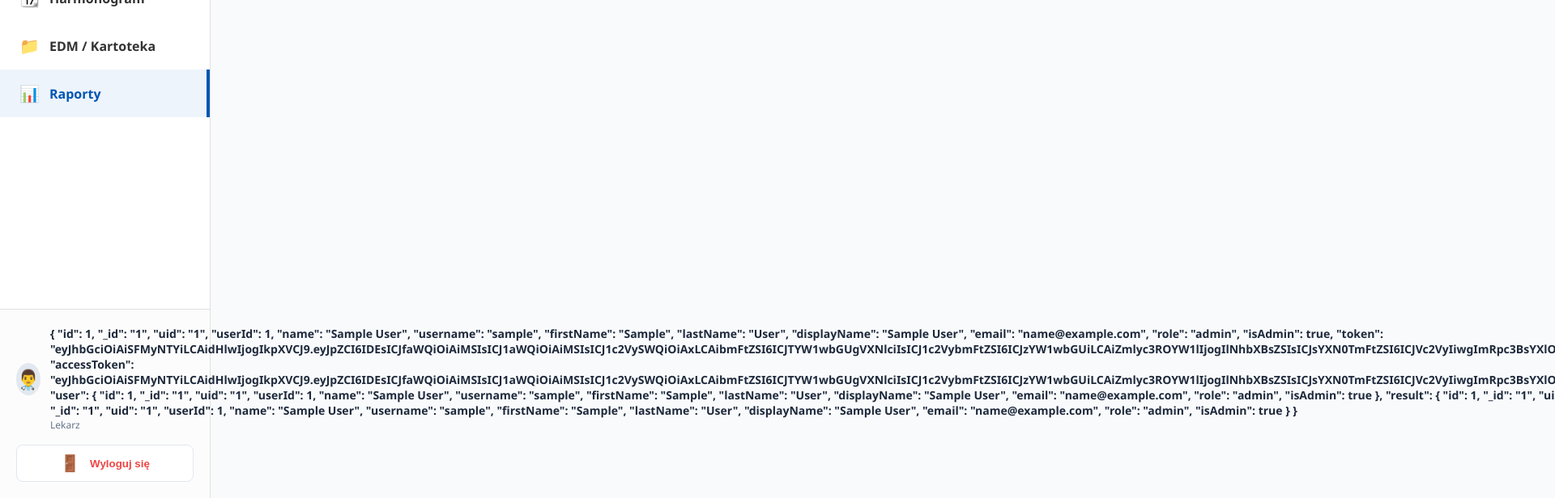
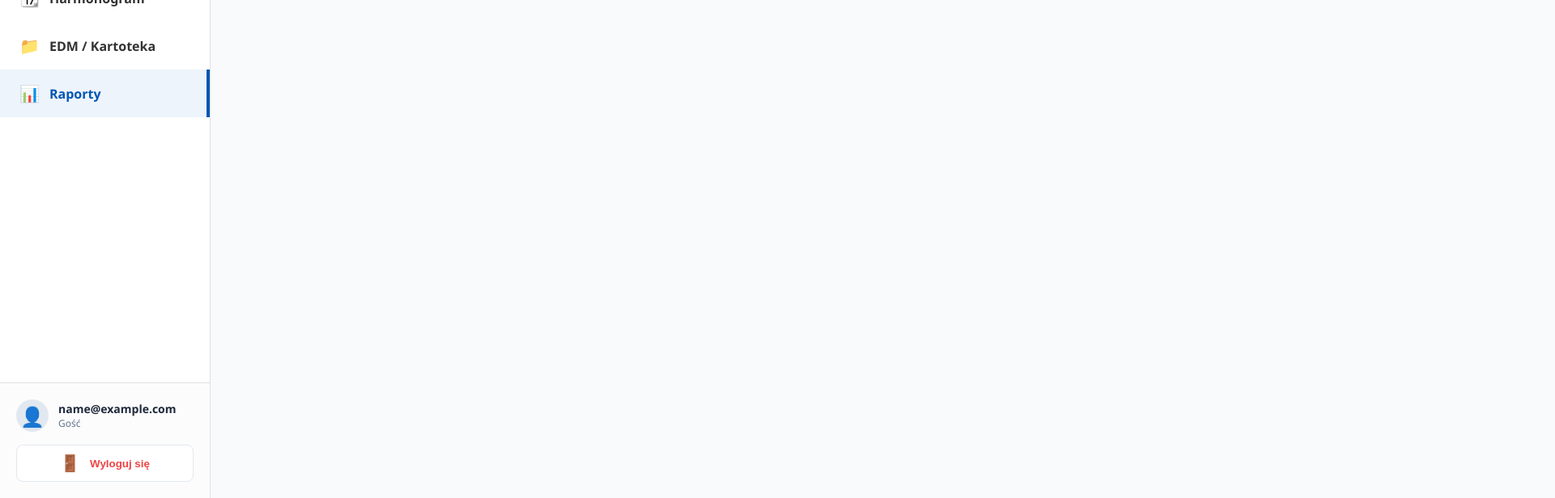
Before and after one commit to dominikJon/mediSync, a Vue app in the folder frontend/: page /reports in a window 1280 px wide. Shown: the part 184-800 px from the top of the page at 81% size, 1920 px wide, since content can reach past the window. Built offline with nearby package versions, Linux system fonts and the light colour scheme; sample sign-in values are in the browser's storage; the HTML template or start-up script is replaced by a standard one.

Commit message:
submit forms on Enter key press

```diff
--- a/frontend/src/components/sidebar.vue
+++ b/frontend/src/components/sidebar.vue
@@ -41,11 +41,18 @@ const handleLogout = () => {
 
     <div class="sidebar-footer">
       <div class="user-info">
-        <div class="avatar">👨‍⚕️</div>
+        <div class="avatar">
+          {{ authStore.user?.rola === 'lekarz' ? '👨‍⚕️' : '👤' }}
+        </div>
         <div class="user-details">
-          <span class="user-name">{{ authStore.user }}</span>
-          <span class="user-role">Lekarz</span>
-        </div>
+          <span class="user-name">
+            {{ authStore.user?.imie ? `${authStore.user.imie} ${authStore.user.nazwisko}` : authStore.user?.email }}
+          </span>
+
+          <span class="user-role">
+            {{ authStore.user?.rola ? authStore.user.rola.charAt(0).toUpperCase() + authStore.user.rola.slice(1) : 'Gość' }}
+          </span>
+    </div>
       </div>
       <button @click="handleLogout" class="btn-logout">
         <span class="icon">🚪</span> Wyloguj się
--- a/frontend/src/views/CompleteProfileView.vue
+++ b/frontend/src/views/CompleteProfileView.vue
@@ -73,7 +73,11 @@ const handleSaveProfile = async () => {
 
     // Zaktualizuj store — profil uzupełniony
     if (authStore.user) {
+      authStore.user.imie = imie.value           // imie
+      authStore.user.nazwisko = nazwisko.value   // nazwisko
       authStore.user.profil_uzupelniony = true
+
+      localStorage.setItem('user_data', JSON.stringify(authStore.user)) //aktualizacja danych uzytkownika w localstorage
     }
 
     router.push('/')
@@ -148,11 +152,11 @@ const handleSaveProfile = async () => {
 
         <div class="form-group">
           <label>Numer domu *</label>
-          <input v-model="nr_domu" type="text" placeholder="12" />
+          <input v-model="nr_domu" type="text" placeholder="12" @keyup.enter="handleSaveProfile" />
         </div>
         <div class="form-group">
           <label>Numer lokalu</label>
-          <input v-model="nr_lokalu" type="text" placeholder="4 (opcjonalnie)" />
+          <input v-model="nr_lokalu" type="text" placeholder="4 (opcjonalnie)" @keyup.enter="handleSaveProfile" />
         </div>
       </div>
 
--- a/frontend/src/views/LoginView.vue
+++ b/frontend/src/views/LoginView.vue
@@ -37,7 +37,7 @@ const handleLogin = async () => {
 
     <div class="form-group">
       <label>Hasło</label>
-      <input v-model="password" type="password" placeholder="Wpisz hasło" />
+      <input v-model="password" type="password" placeholder="Wpisz hasło" @keyup.enter="handleLogin" />
     </div>
 
     <p v-if="errorMessage" class="error-msg">{{ errorMessage }}</p>
--- a/frontend/src/views/RegisterView.vue
+++ b/frontend/src/views/RegisterView.vue
@@ -77,7 +77,7 @@ const handleRegister = async () => {
 
     <div class="form-group">
       <label>Powtórz hasło</label>
-      <input v-model="confirmPassword" type="password" placeholder="Powtórz hasło" />
+      <input v-model="confirmPassword" type="password" placeholder="Powtórz hasło" @keyup.enter="handleRegister" />
     </div>
 
     <button @click="handleRegister" class="btn-primary" :disabled="ladowanie">
```
Also changed, not shown: 1 other file (tests, documents, lock files or other folders).
